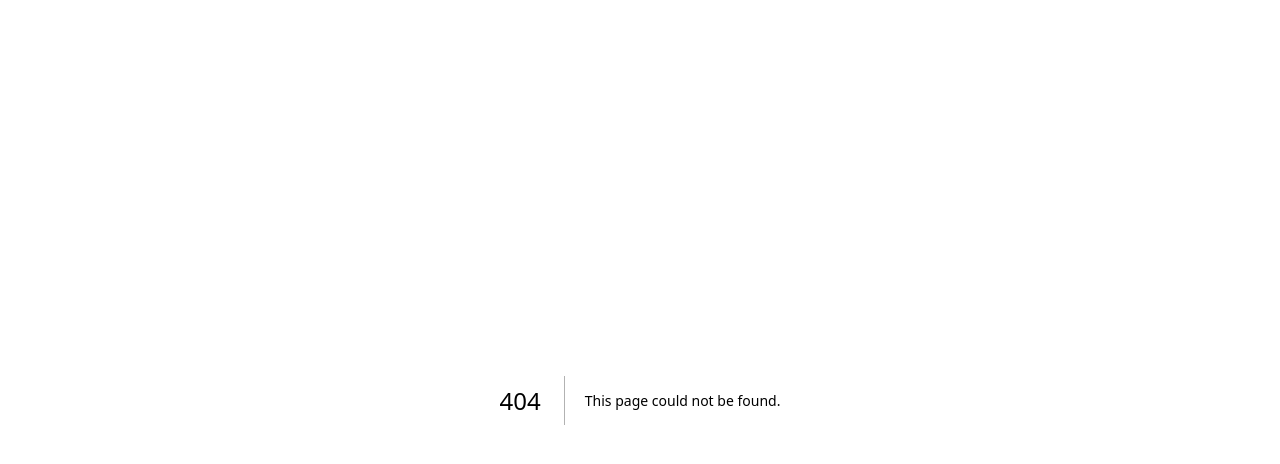
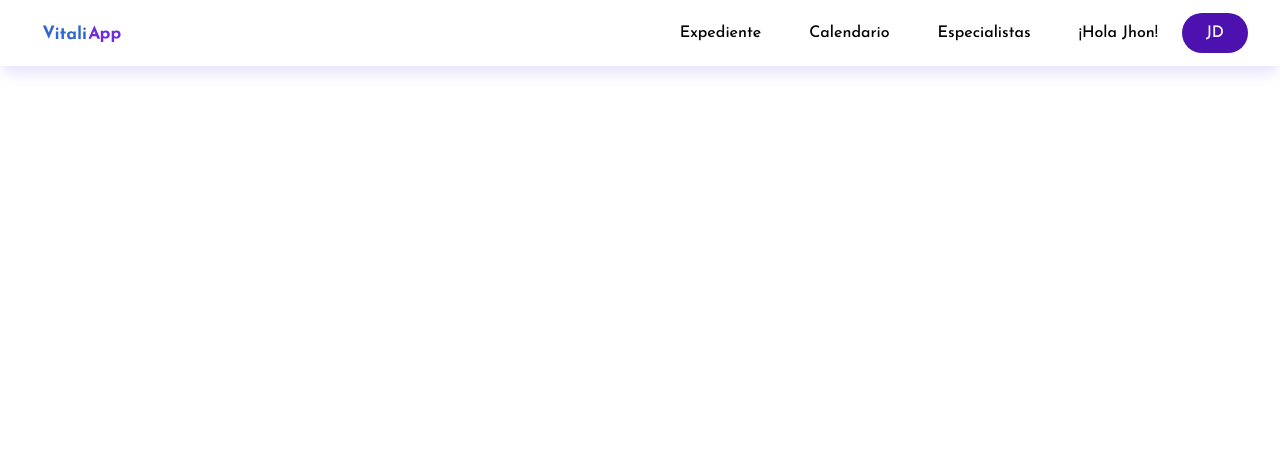
Before and after one commit to cuidat-28js/cuidat-app, a Next.js app: page /home in a window 1280 px wide. Before the commit this address had no page. Shown: the top 464 px of the page. Built offline with nearby package versions, Linux system fonts and the light colour scheme.

Commit message:
home-platform

```diff
--- /dev/null
+++ b/src/app/home/page.js
@@ -0,0 +1,11 @@
+import React from "react";
+import NavBar from "../components/Navbar";
+
+export default function Home() {
+    return(
+        <React.Fragment>
+            <NavBar/>
+
+        </React.Fragment>
+    )
+}
```
